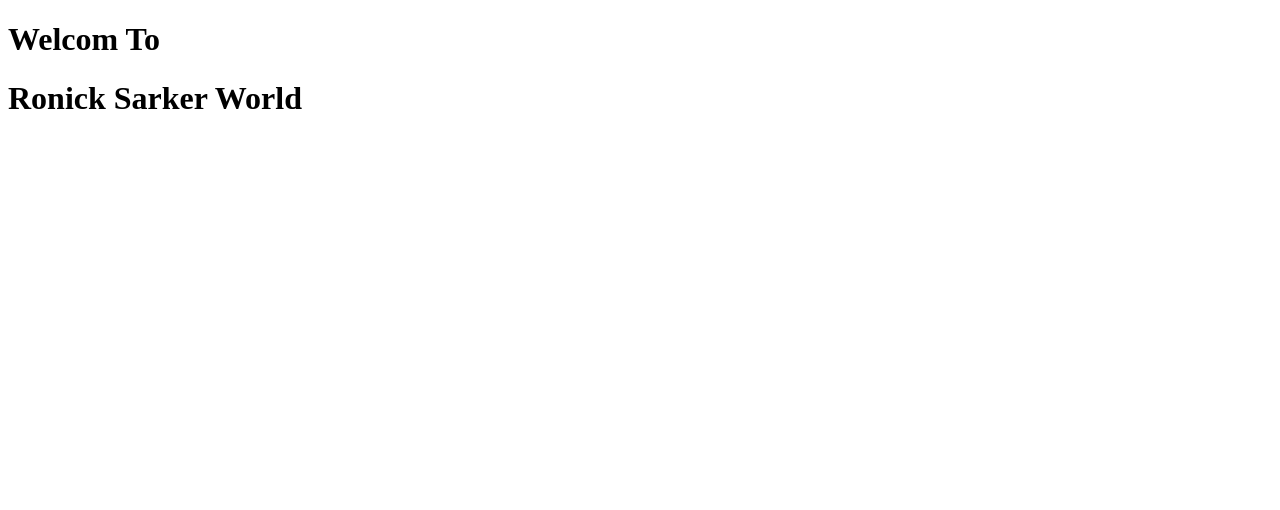
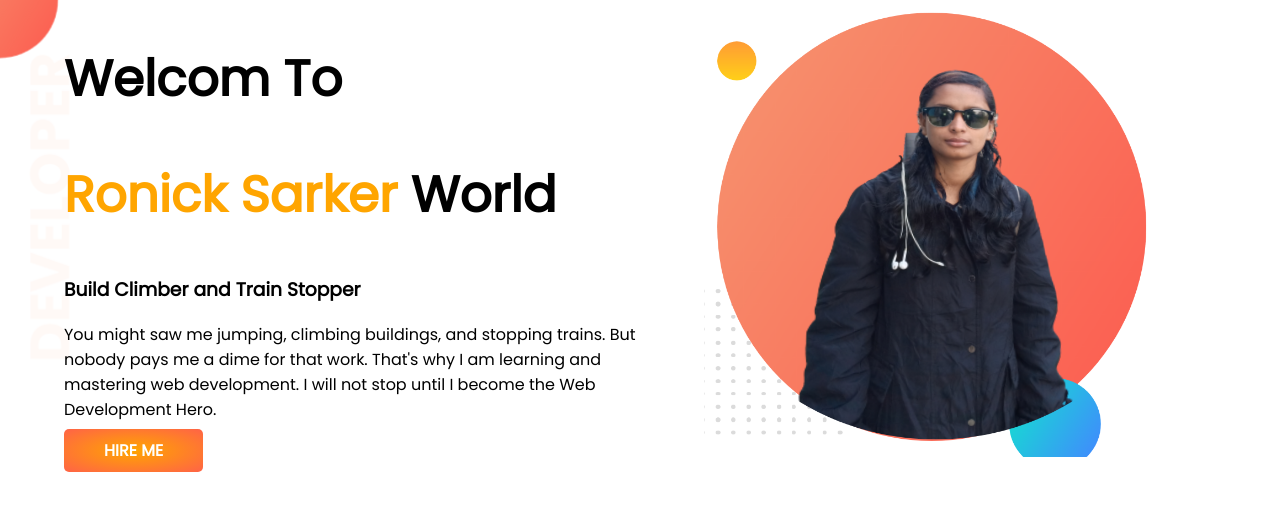
Before and after one commit to Abraham851/developer-portfolio, a plain HTML site: page index.html in a window 1280 px wide. Drawn offline with Linux system fonts and the light colour scheme.

Commit message:
banner add

```diff
--- a/index.html
+++ b/index.html
@@ -5,11 +5,26 @@
     <meta http-equiv="X-UA-Compatible" content="IE=edge">
     <meta name="viewport" content="width=device-width, initial-scale=1.0">
     <title>Ronick Portfolio</title>
+    <link rel="preconnect" href="https://fonts.googleapis.com">
+    <link rel="preconnect" href="https://fonts.gstatic.com" crossorigin>
+    <link href="https://fonts.googleapis.com/css2?family=Poppins&display=swap" rel="stylesheet">
     <link rel="stylesheet" href="style.css">
 </head>
 <body>
-    <h1>Welcom To</h1>
-    <h1>Ronick Sarker World</h1>
+    <section class="top-banner">
+        <div class="fast-pic">
+            <h1>Welcom To</h1>
+        <h1> <span  class="name">Ronick Sarker</span> World</h1>
+        <h3>Build Climber and Train Stopper</h3>
+        <p>You might saw me jumping, climbing buildings, and stopping trains. But nobody pays me a dime for that work. That's why I am learning and mastering web development. I will not stop until I become the Web Development Hero.</p>
+        <a class="link-button" target="blank" href="https://www.facebook.com/ronick.sarker">HIRE ME</a>
+
+        </div>
+        <div class="fast-pic">
+        <img src="img/my-bg.png" alt="">
+        </div>
+
+    </section>
 
 </body>
 </html>
--- a/style.css
+++ b/style.css
@@ -0,0 +1,33 @@
+body{
+    font-family: 'Poppins', sans-serif;
+    margin: 0;
+}
+h1{
+    font-size: 50px;
+}
+.name{
+    color: orange;
+}
+section{
+    display: flex;
+}
+.fast-pic{
+    width: 50%;
+    padding-left: 5%;
+}
+.fast-pic img{
+    width: 80%;
+}
+.link-button{
+    text-decoration: none;
+    background-image: radial-gradient(orange,tomato);
+    padding: 10px 40px;
+    color: white;
+    font-weight: 700;
+    border-radius: 5px;
+
+}
+.top-banner{
+    background-image:url(img/top-banner.png);
+    background-repeat: no-repeat;
+}
```
Also changed, not shown: img/dream-bg.png (renamed from dream-bg.png), img/exp-bg.png (renamed from exp-bg.png), img/jhankar2.png (added), img/my-bg.png (added), img/received_364812324481721-removebg-preview.png (added), img/top-banner.png (renamed from top-banner.png), my-bg.png (deleted), my-bg2.png (deleted).
